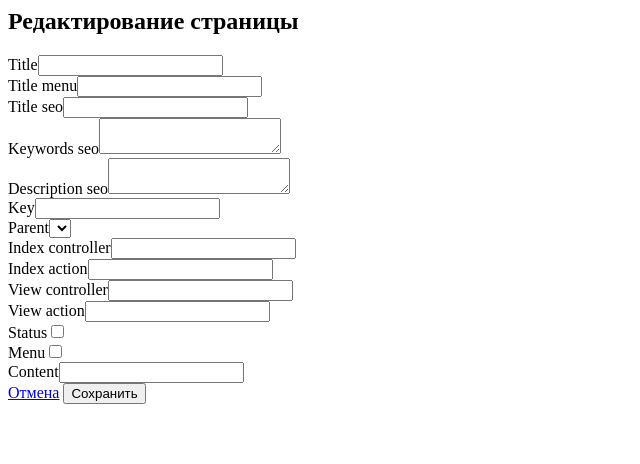
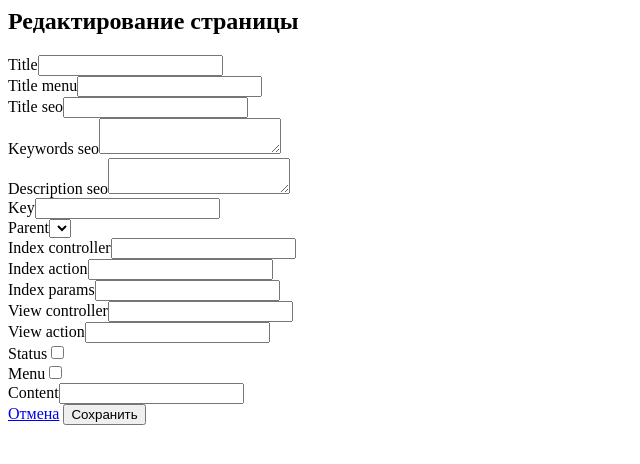
Before and after one commit to floor12/yii2-module-pages, a PHP site: template src/views/page/_form.php in a window 1280 px wide. Shown: the top 464 px of the page, without its empty margins (0-640 px from the left). Run offline with PHP 8.4, Linux system fonts and the light colour scheme; the template is opened without the code that fills it: most values are stand-ins (such as "Sample title", 1, 10 or a date in 2020); form fields are guessed from the names that the template uses; lists and menus that the app fills with data are empty; some libraries are stand-ins or nearby versions.

Commit message:
Доработка страниц для возможности пробрасывать параметры на вызываемый страницей экшн.

```diff
--- a/src/Page.php
+++ b/src/Page.php
@@ -2,8 +2,8 @@
 
 namespace floor12\pages;
 
+use Yii;
 use yii\db\ActiveRecord;
-use \Yii;
 
 /**
  * This is the model class for table "page".
@@ -29,6 +29,7 @@ use \Yii;
  * @property boolean $active Активна ли данная страницы
  * @property string $index_controller Контроллер индекса
  * @property string $index_action Экшн индекса
+ * @property string $index_params Параметры экшена индекса
  * @property string $view_controller Контроллер просмотра объекта
  * @property string $view_action Экшн для просмотра объекта
  *
@@ -67,7 +68,7 @@ class Page extends ActiveRecord
             [['status', 'created', 'updated', 'create_user_id', 'update_user_id', 'parent_id', 'norder', 'menu'], 'integer'],
             [['created', 'updated', 'title_seo', 'key', 'title_menu'], 'required'],
             [['content'], 'string'],
-            [['title', 'title_seo', 'title_menu', 'path', 'view_action', 'view_controller', 'index_action', 'index_controller'], 'string', 'max' => 255],
+            [['title', 'title_seo', 'title_menu', 'path', 'index_params', 'view_action', 'view_controller', 'index_action', 'index_controller'], 'string', 'max' => 255],
             [['description_seo', 'keywords_seo', 'key'], 'string', 'max' => 400],
             [['create_user_id'], 'exist', 'skipOnError' => true, 'targetClass' => Yii::$app->getModule('pages')->userModel, 'targetAttribute' => ['create_user_id' => 'id']],
             [['update_user_id'], 'exist', 'skipOnError' => true, 'targetClass' => Yii::$app->getModule('pages')->userModel, 'targetAttribute' => ['update_user_id' => 'id']],
@@ -101,6 +102,7 @@ class Page extends ActiveRecord
             'view_action' => 'View Action',
             'view_controller' => 'View Controller',
             'index_action' => 'Index Action',
+            'index_params' => 'Index Params',
             'index_controller' => 'Index Controller'
         ];
     }
--- a/src/views/page/_form.php
+++ b/src/views/page/_form.php
@@ -62,15 +62,18 @@ if (Yii::$app->request->get('parent_id'))
 
 
     <div class="row">
-        <div class="col-md-7">
+        <div class="col-md-6">
             <?= $form->field($model, 'index_controller')->textInput() ?>
         </div>
         <div class="col-md-3">
             <?= $form->field($model, 'index_action')->textInput() ?>
         </div>
+        <div class="col-md-3">
+            <?= $form->field($model, 'index_params')->textInput() ?>
+        </div>
     </div>
     <div class="row">
-        <div class="col-md-7">
+        <div class="col-md-6">
             <?= $form->field($model, 'view_controller')->textInput() ?>
         </div>
         <div class="col-md-3">
```
Also changed, not shown: src/controllers/PageController.php (+14 -1 lines), src/migrations/m181017_114045_alter_page.php (added, +26 -0 lines).
